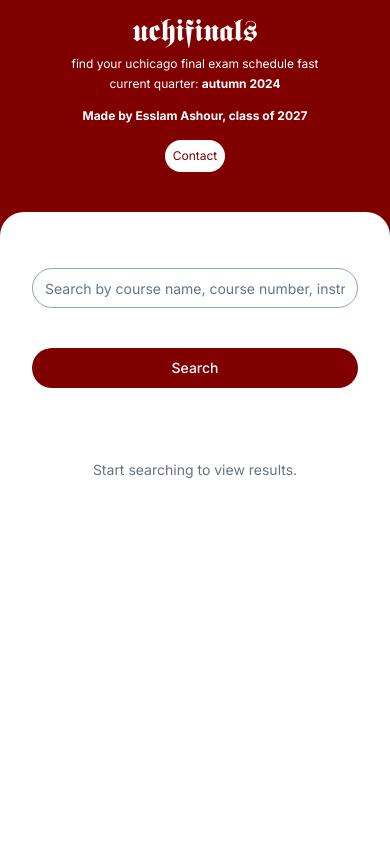
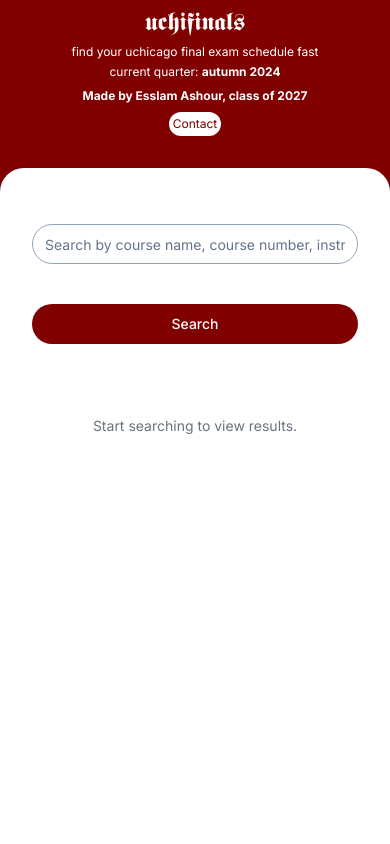
Before and after one commit to esslam-ashour/uchifinals, a Next.js app: page / in a window 390 px wide. Shown: the top 844 px of the page. Built offline with nearby package versions, Linux system fonts and the light colour scheme.

Commit message:
Reduce navbar size for mobile

```diff
--- a/components/NavBar.tsx
+++ b/components/NavBar.tsx
@@ -7,11 +7,11 @@
 
 export default function NavBar() {
   return (
-    <header className="text-white py-4">
-      <div className="container mx-auto flex flex-col md:flex-row items-center justify-between px-4">
+    <header className="text-white py-2 md:py-4">
+      <div className="container mx-auto flex flex-col md:flex-row items-center justify-between px-2 md:px-4">
         <Link href="/">
           <div className="flex flex-col items-center md:items-start">
-            <h1 className={`${fettefraktur.className} text-3xl md:text-5xl`}>
+            <h1 className={`${fettefraktur.className} text-2xl md:text-5xl`}>
               uchifinals
             </h1>
             <p className="text-xs md:text-sm mt-1 text-center md:text-left">
@@ -22,13 +22,13 @@
             </p>
           </div>
         </Link>
-        <nav className="mt-4 md:mt-0">
-          <ul className="flex flex-col md:flex-row gap-4 md:gap-6 text-xs md:text-base font-bold items-center">
+        <nav className="mt-2 md:mt-0">
+          <ul className="flex flex-col md:flex-row gap-2 md:gap-6 text-xs md:text-base font-bold items-center">
             <li className="text-center">
               Made by Esslam Ashour, class of 2027
             </li>
             <li>
-              <a href="mailto:esslamashour@uchicago.edu" className="text-[#800000] bg-white p-2 md:p-3 rounded-3xl font-normal hover:underline text-center block">
+              <a href="mailto:esslamashour@uchicago.edu" className="text-[#800000] bg-white p-1 md:p-3 rounded-3xl font-normal hover:underline text-center block">
                 Contact
               </a>
             </li>
```
